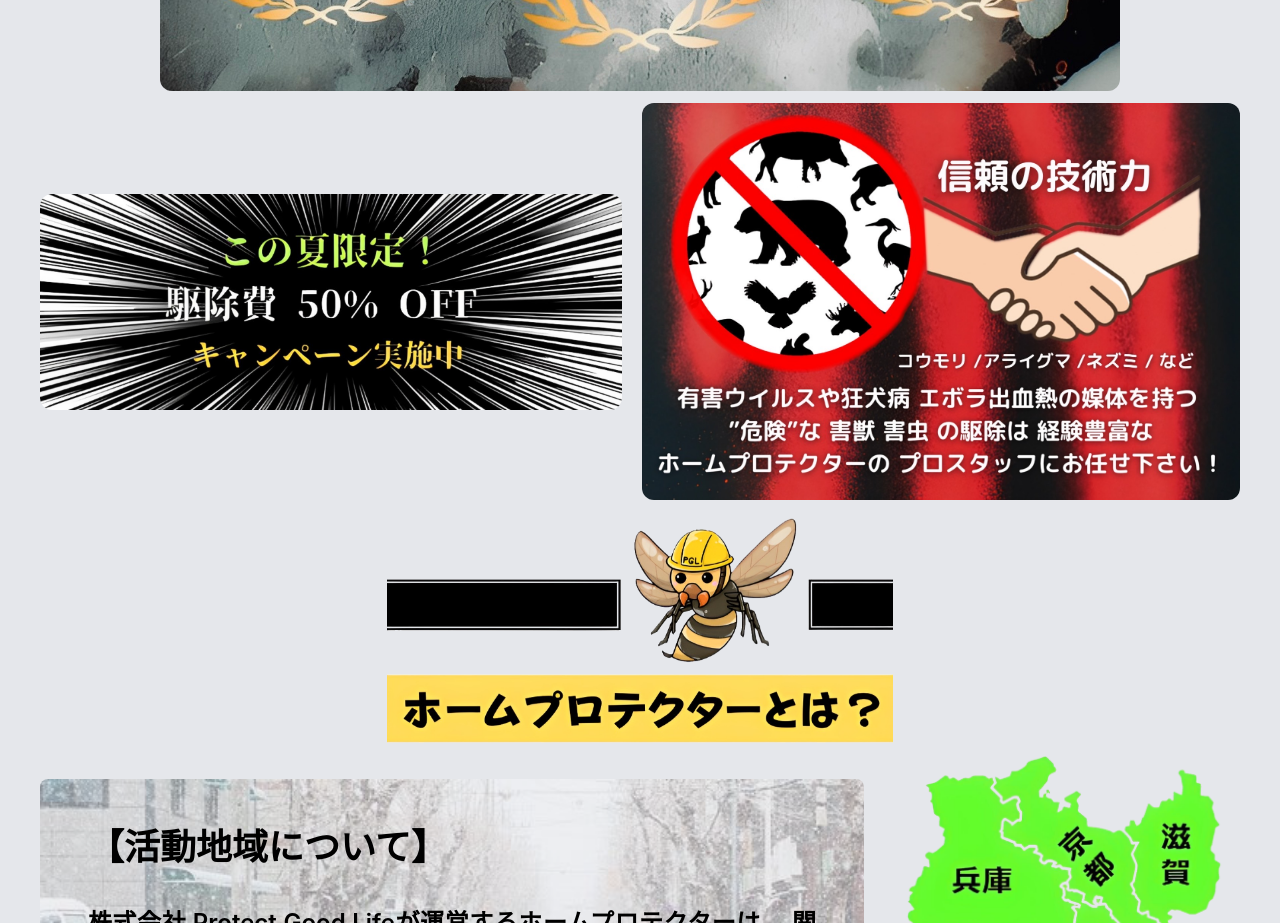
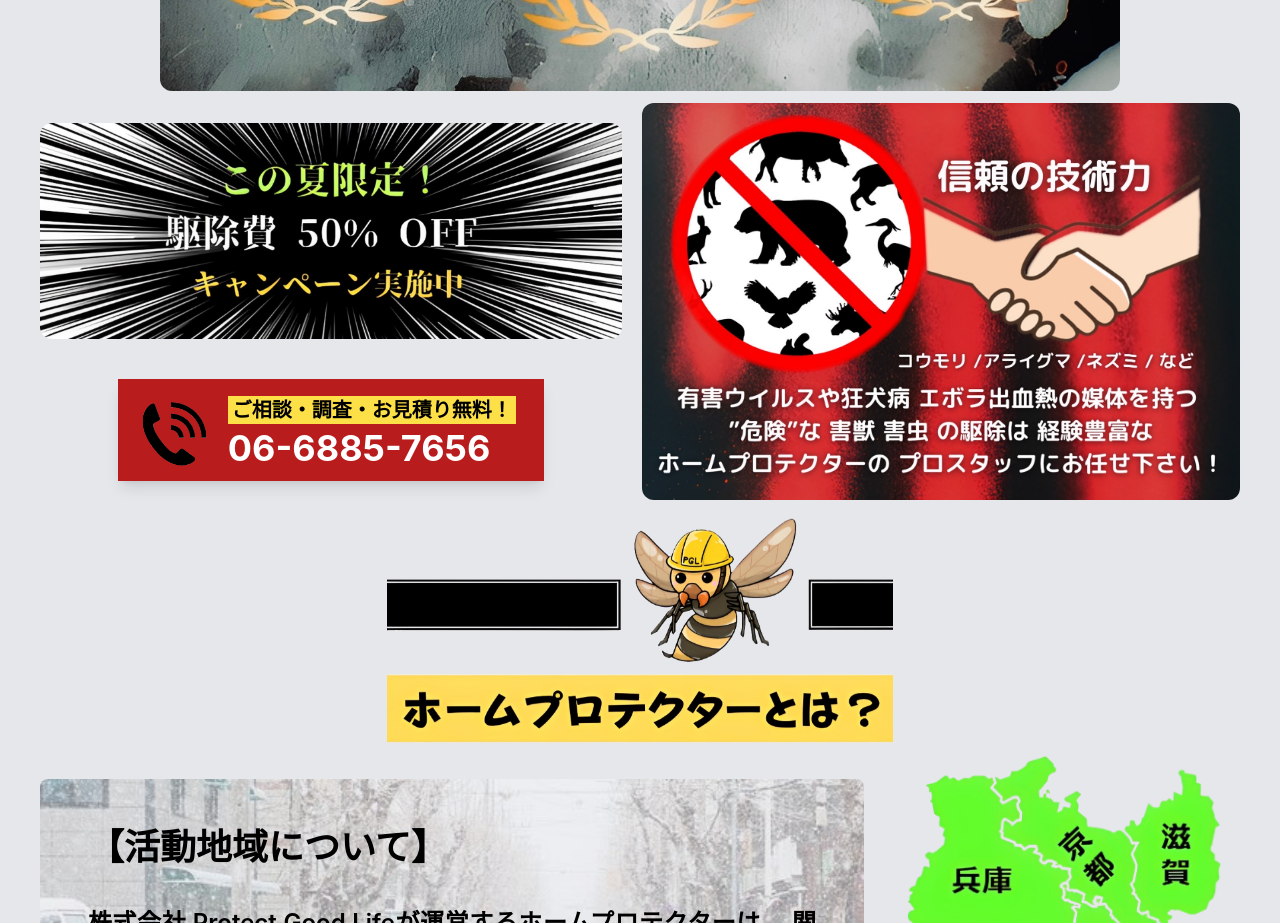
Before and after one commit to ss1119/gaityu-kujo-han, a React (Create React App) app: page / in a window 1280 px wide. Shown: the part 1120-2043 px from the top of the page. Built offline with nearby package versions, Linux system fonts and the light colour scheme.

Commit message:
ボタン追加

```diff
--- a/src/components/parts/TopPageContents.tsx
+++ b/src/components/parts/TopPageContents.tsx
@@ -7,6 +7,21 @@
           src="/assets/animals/animals-big.jpg"
           className="hidden lg:block w-11/12"
         />
+      </div>
+      <div className="flex justify-center lg:hidden my-2 md:my-4">
+        <a href="tel:0668857656">
+          <div className="flex items-center shadow-lg bg-red-700 pr-7 pl-3 pt-2 pb-1 xs:py-1 xs:pr-4 xs:pl-2 hover:bg-red-600 active:scale-95">
+            <img src="assets/phone.png" className="w-14 mr-2 xs:w-10 md:w-24" />
+            <div className="flex-col">
+              <div className="inline-block font-bold bg-yellow-300 px-1 xs:text-xs md:text-xl">
+                ご相談・調査・お見積り無料！
+              </div>
+              <p className="text-3xl font-bold text-white xs:text-2xl md:text-5xl">
+                06-6885-7656
+              </p>
+            </div>
+          </div>
+        </a>
       </div>
       <div className="flex justify-center">
         <img src="assets/stars.jpg" className="lg:w-3/4 lg:rounded-xl" />
@@ -24,8 +39,23 @@
         </div>
       </div>
       <div className="hidden lg:flex justify-center items-center mt-3 px-10">
-        <div className="w-3/5 pr-5">
+        <div className="flex-row justify-center w-3/5 pr-5">
           <img src="/assets/campaign.jpg" className="rounded-xl" />
+          <div className="hedden lg:flex justify-center pt-10">
+            <a href="tel:0668857656">
+              <div className="flex items-center shadow-lg bg-red-700 pr-7 pl-3 pt-2 pb-1 hover:bg-red-600 active:scale-95">
+                <img src="assets/phone.png" className="w-22 mr-2" />
+                <div className="flex-col">
+                  <div className="inline-block font-bold bg-yellow-300 px-1 text-xl">
+                    ご相談・調査・お見積り無料！
+                  </div>
+                  <p className="font-bold text-white text-4xl mt-1">
+                    06-6885-7656
+                  </p>
+                </div>
+              </div>
+            </a>
+          </div>
         </div>
         <div className="w-3/5">
           <img src="assets/explain.jpg" className="rounded-xl" />
```
